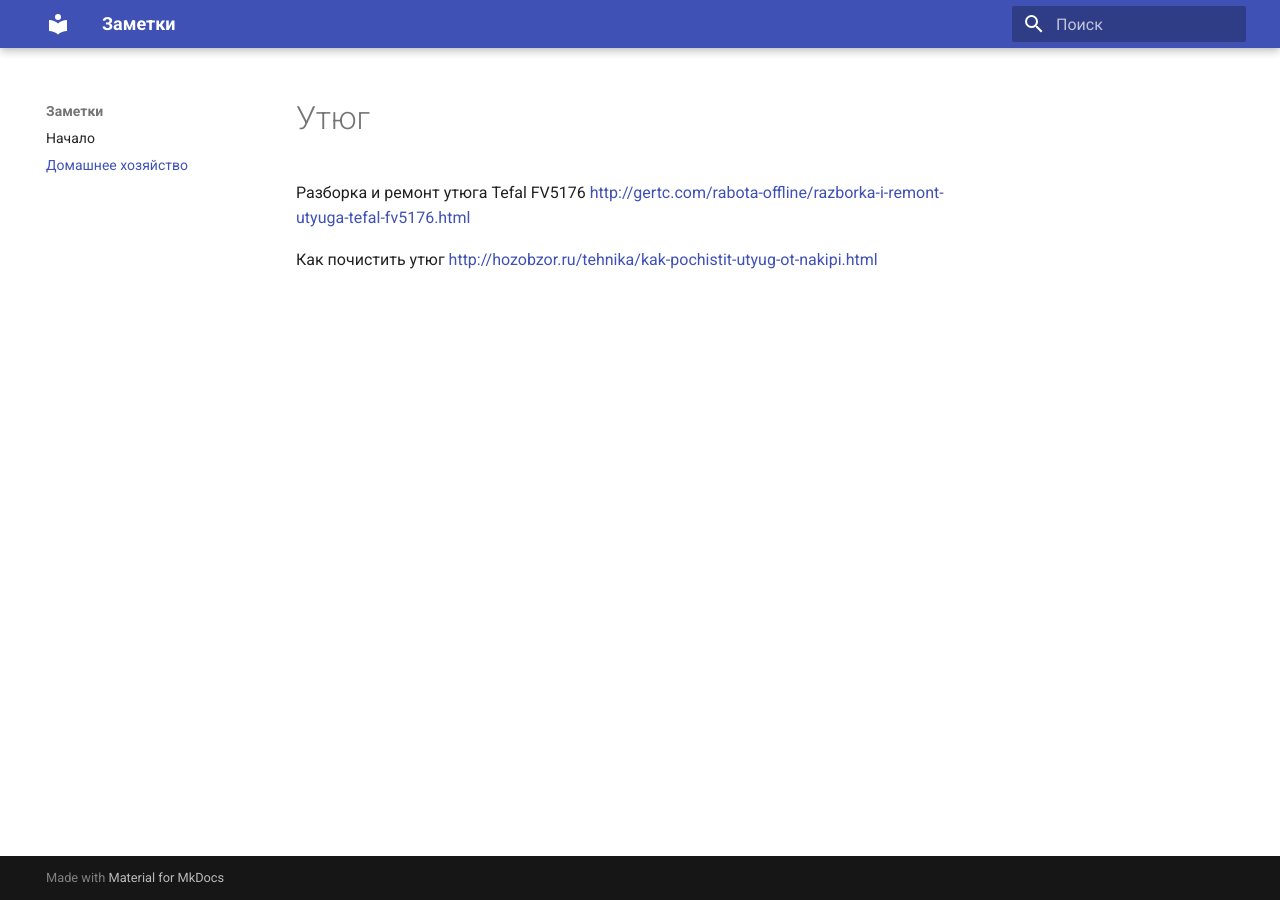
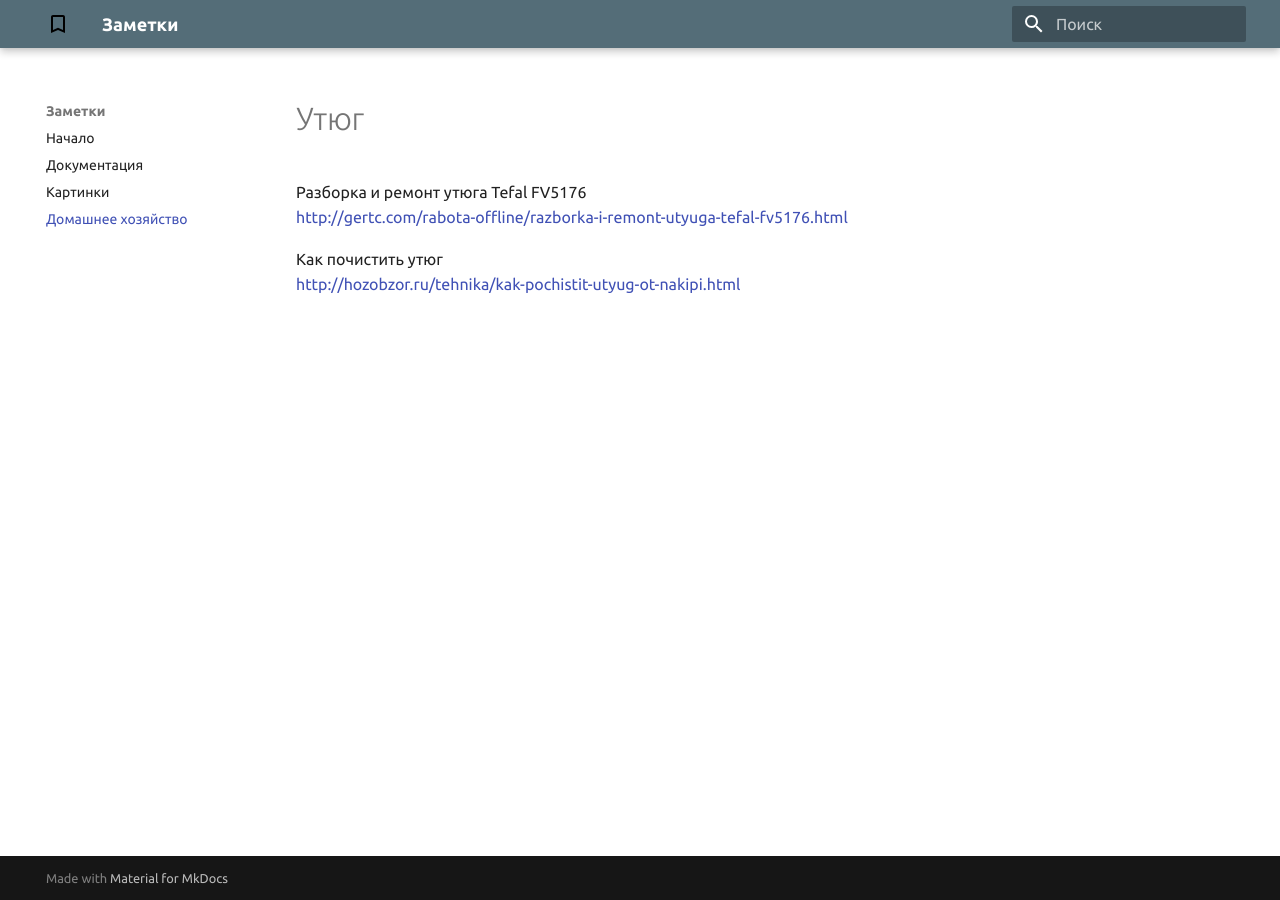
Before and after one commit to mehelme/mehelme.github.io, an MkDocs documentation site: the page built from docs/house_keeper.md, in a window 1280 px wide. Built offline with MkDocs 1.6.1 and Material for MkDocs 9.7.7, drawn with Linux system fonts in a browser that asks for light colours.

Commit message:
внешний вид, начало наполнения

```diff
--- a/docs/house_keeper.md
+++ b/docs/house_keeper.md
@@ -1,5 +1,7 @@
 # Утюг
 
-Разборка и ремонт утюга Tefal FV5176 <http://gertc.com/rabota-offline/razborka-i-remont-utyuga-tefal-fv5176.html>
+Разборка и ремонт утюга Tefal FV5176 <br/>
+<http://gertc.com/rabota-offline/razborka-i-remont-utyuga-tefal-fv5176.html>
 
-Как почистить утюг <http://hozobzor.ru/tehnika/kak-pochistit-utyug-ot-nakipi.html>
+Как почистить утюг <br/>
+<http://hozobzor.ru/tehnika/kak-pochistit-utyug-ot-nakipi.html>
--- a/mkdocs.yml
+++ b/mkdocs.yml
@@ -2,8 +2,18 @@ site_name: Заметки
 dev_addr: 127.0.0.1:9000
 nav:
     - Начало: index.md
+    - Документация: docs.md
+    - Картинки: pics.md
     - Домашнее хозяйство: house_keeper.md
 
 theme:
   name: 'material'
   language: 'ru'
+  palette:
+    primary: 'blue grey'
+    accent: 'purple'
+  font:
+    text: 'Ubuntu'
+    code: 'Ubuntu Mono'
+  logo: '/images/baseline-bookmark_border-24px.svg'
+  favicon: '/images/baseline-bookmark_border-24px.svg'
```
Also changed, not shown: docs/docs.md (added, +4 -0 lines), docs/index.md (+0 -2 lines), docs/pics.md (added, +4 -0 lines), docs/images/baseline-bookmark_border-24px.svg (added).
